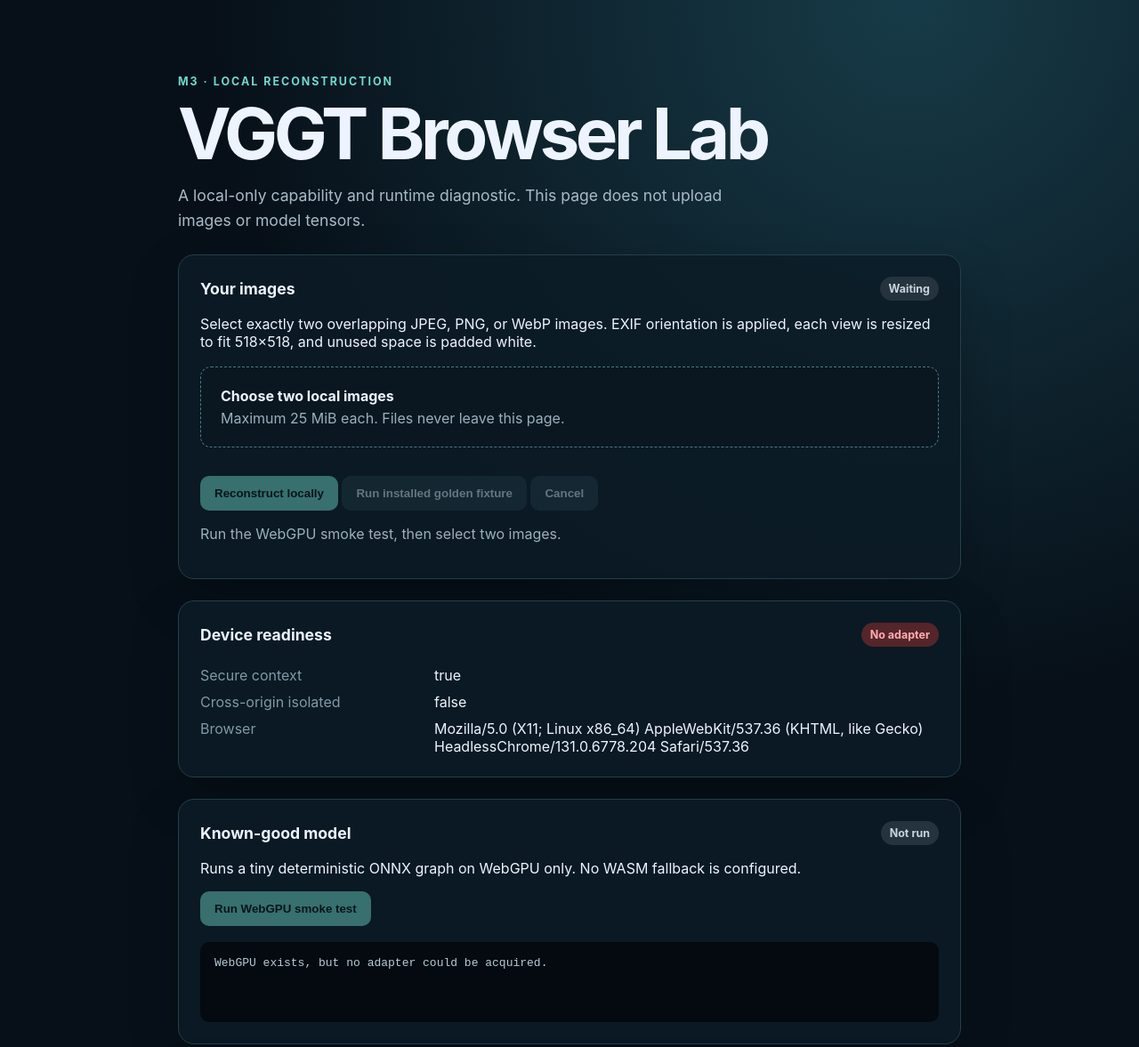
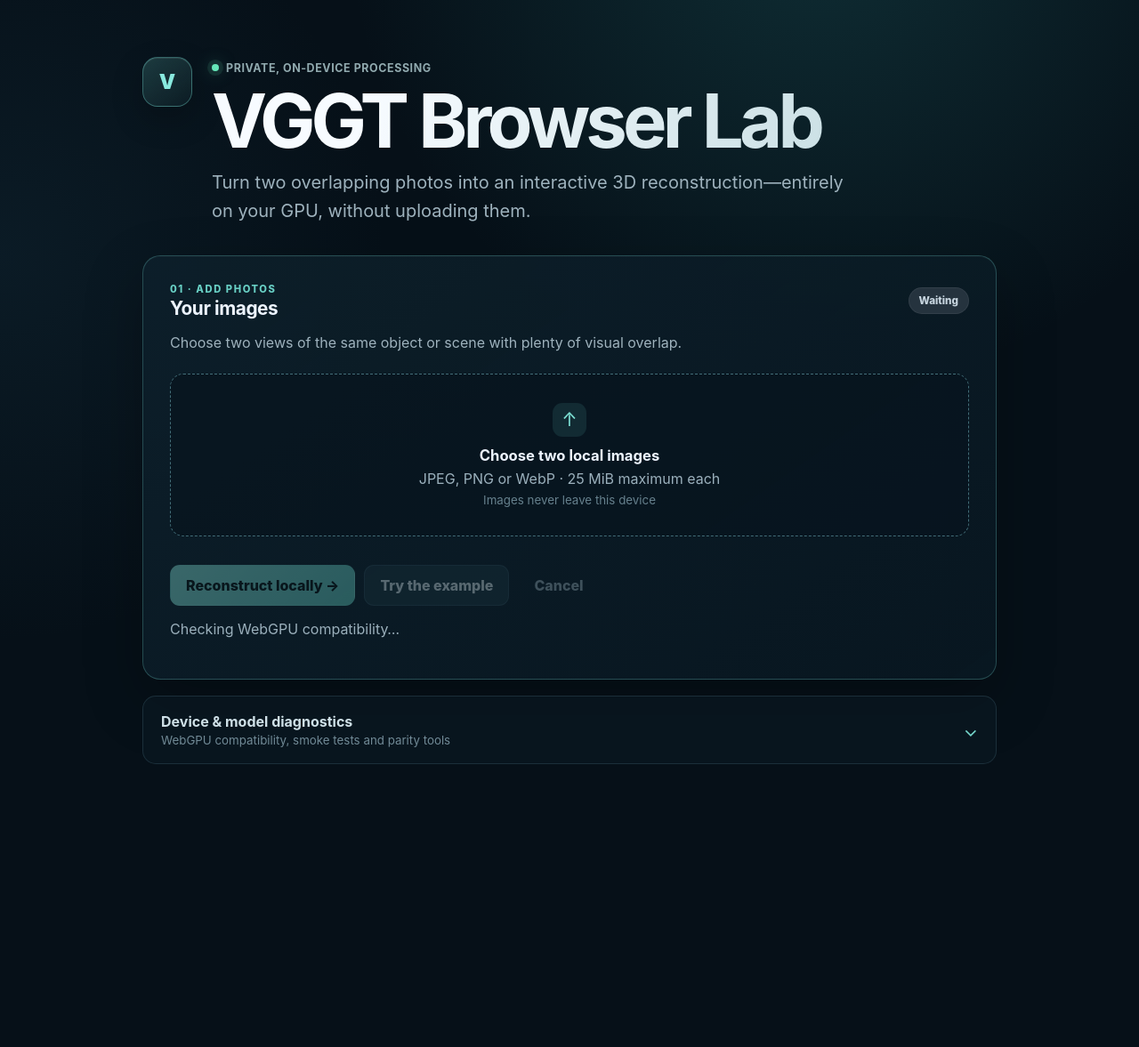
Before and after one commit to koernergb/vggt-in-browser, a website built with Vite: page apps/web/index.html in a window 1280 px wide. Shown: the top 1177 px of the page at 89% size. After the commit the page ends 959 px from the top, so only its background shows below. Built offline with nearby package versions, Linux system fonts and the light colour scheme.

Commit message:
Polish reconstruction interface

```diff
--- a/apps/web/index.html
+++ b/apps/web/index.html
@@ -8,37 +8,48 @@
   </head>
   <body>
     <main>
-      <p class="eyebrow">M3 · Local reconstruction</p>
+      <header class="hero">
+        <div class="brand-mark" aria-hidden="true">V</div>
+        <div>
+          <p class="privacy-pill"><span></span> Private, on-device processing</p>
           <h1>VGGT Browser Lab</h1>
-      <p class="lede">A local-only capability and runtime diagnostic. This page does not upload images or model tensors.</p>
-      <section class="card">
-        <div class="heading-row"><h2>Your images</h2><span id="user-badge" class="badge neutral">Waiting</span></div>
-        <p>Select exactly two overlapping JPEG, PNG, or WebP images. EXIF orientation is applied, each view is resized to fit 518×518, and unused space is padded white.</p>
-        <label class="drop-zone" for="images"><strong>Choose two local images</strong><span>Maximum 25 MiB each. Files never leave this page.</span></label>
+          <p class="lede">Turn two overlapping photos into an interactive 3D reconstruction—entirely on your GPU, without uploading them.</p>
+        </div>
+      </header>
+      <section class="card featured">
+        <div class="heading-row"><div><p class="step">01 · Add photos</p><h2>Your images</h2></div><span id="user-badge" class="badge neutral">Waiting</span></div>
+        <p class="section-copy">Choose two views of the same object or scene with plenty of visual overlap.</p>
+        <label class="drop-zone" for="images"><span class="upload-icon" aria-hidden="true">↑</span><strong>Choose two local images</strong><span>JPEG, PNG or WebP · 25 MiB maximum each</span><small>Images never leave this device</small></label>
         <input id="images" type="file" accept="image/jpeg,image/png,image/webp" multiple />
         <div id="previews" class="previews"></div>
-        <button id="run-user" type="button" disabled>Reconstruct locally</button>
-        <button id="run-example" class="secondary" type="button" disabled>Run installed golden fixture</button>
-        <button id="cancel-user" class="secondary" type="button" disabled>Cancel</button>
-        <p id="user-result" class="status" aria-live="polite">Run the WebGPU smoke test, then select two images.</p>
+        <div class="actions">
+          <button id="run-user" type="button" disabled>Reconstruct locally <span aria-hidden="true">→</span></button>
+          <button id="run-example" class="secondary" type="button" disabled>Try the example</button>
+          <button id="cancel-user" class="ghost" type="button" disabled>Cancel</button>
+        </div>
+        <p id="user-result" class="status" aria-live="polite">Checking WebGPU compatibility…</p>
       </section>
+      <details class="advanced">
+        <summary><span><strong>Device & model diagnostics</strong><small>WebGPU compatibility, smoke tests and parity tools</small></span><span class="summary-arrow">⌄</span></summary>
+        <div class="diagnostic-grid">
           <section class="card">
             <div class="heading-row"><h2>Device readiness</h2><span id="gpu-badge" class="badge">Checking…</span></div>
             <dl id="diagnostics"></dl>
           </section>
           <section class="card">
-        <div class="heading-row"><h2>Known-good model</h2><span id="run-badge" class="badge neutral">Not run</span></div>
-        <p>Runs a tiny deterministic ONNX graph on WebGPU only. No WASM fallback is configured.</p>
+            <div class="heading-row"><h2>WebGPU verification</h2><span id="run-badge" class="badge neutral">Not run</span></div>
+            <p>Runs a tiny deterministic ONNX graph on WebGPU only.</p>
             <button id="run" type="button" disabled>Run WebGPU smoke test</button>
             <pre id="result" aria-live="polite">Waiting for capability check.</pre>
           </section>
-      <section class="card">
+          <section class="card diagnostic-wide">
             <div class="heading-row"><h2>VGGT INT8 candidate</h2><span id="vggt-badge" class="badge neutral">Not run</span></div>
-        <p>Loads the local 1.8 GiB aggregator-INT8 bundle and runs a fixed two-view zero-input compatibility probe on WebGPU only.</p>
-        <button id="run-vggt" type="button" disabled>Load and run VGGT candidate</button>
-        <button id="run-parity" type="button" disabled>Run real-fixture parity</button>
-        <pre id="vggt-result" aria-live="polite">Run the known-good test first.</pre>
+            <p>Loads the local 1.8 GiB two-view model for compatibility and real-fixture parity checks.</p>
+            <div class="actions"><button id="run-vggt" type="button" disabled>Run compatibility probe</button><button id="run-parity" class="secondary" type="button" disabled>Run fixture parity</button></div>
+            <pre id="vggt-result" aria-live="polite">Run the WebGPU test first.</pre>
           </section>
+        </div>
+      </details>
       <section id="geometry" class="card wide" hidden>
         <div class="heading-row"><h2>Geometry validation</h2><span class="badge neutral">Human review</span></div>
         <p>Both panels share the same world-coordinate projection and framing. Blue is view 0, orange is view 1, and C0/C1 mark predicted camera centers.</p>
@@ -56,7 +67,7 @@
         <p id="geometry-stats" class="muted"></p>
       </section>
       <section id="user-geometry" class="card wide" hidden>
-        <div class="heading-row"><h2>Interactive reconstruction</h2><span class="badge pass">Local result</span></div>
+        <div class="heading-row"><div><p class="step">02 · Explore</p><h2>Interactive reconstruction</h2></div><span class="badge pass">Local result</span></div>
         <p>Drag to orbit, use the wheel to zoom, and adjust filtering. Points retain source-image color; white markers and direction rays show predicted cameras.</p>
         <div class="controls">
           <label>Keep confidence <input id="user-confidence" type="range" min="10" max="90" value="45" step="5" /> <output id="user-confidence-value">45%</output></label>
--- a/apps/web/src/main.ts
+++ b/apps/web/src/main.ts
@@ -94,6 +94,7 @@ async function inspectGpu() {
   gpuBadge.className = 'badge pass';
   runButton.disabled = false;
   result.textContent = 'Ready to test ONNX Runtime Web.';
+  runButton.click();
 }
 
 function createWorker() { return new Worker(new URL('./inference.worker.ts', import.meta.url), {type: 'module'}); }
--- a/apps/web/src/style.css
+++ b/apps/web/src/style.css
@@ -1,32 +1,56 @@
-:root { font-family: Inter, ui-sans-serif, system-ui, sans-serif; color: #edf4ff; background: #071019; }
+:root { font-family: Inter, ui-sans-serif, system-ui, -apple-system, sans-serif; color: #edf4ff; background: #061018; font-synthesis: none; }
 * { box-sizing: border-box; }
-body { margin: 0; min-height: 100vh; background: radial-gradient(circle at 80% 0%, #173b48 0, transparent 42%), #071019; }
-main { width: min(880px, calc(100% - 32px)); margin: 0 auto; padding: 72px 0; }
-.eyebrow { color: #71d8cc; font-size: .78rem; font-weight: 700; letter-spacing: .16em; text-transform: uppercase; }
-h1 { margin: 8px 0 12px; font-size: clamp(2.5rem, 7vw, 5rem); line-height: .95; letter-spacing: -.055em; }
-.lede { max-width: 650px; color: #a9bbc7; font-size: 1.1rem; line-height: 1.6; }
-.card { margin-top: 24px; padding: 24px; border: 1px solid #24404b; border-radius: 18px; background: rgba(11, 27, 38, .82); box-shadow: 0 22px 55px rgba(0, 0, 0, .22); }
+body { margin: 0; min-height: 100vh; background: radial-gradient(circle at 72% -10%, rgba(38, 121, 124, .28), transparent 38%), radial-gradient(circle at 0% 30%, rgba(30, 71, 92, .2), transparent 30%), #061018; }
+body::before { content: ''; position: fixed; inset: 0; pointer-events: none; opacity: .16; background-image: linear-gradient(rgba(255,255,255,.025) 1px, transparent 1px), linear-gradient(90deg, rgba(255,255,255,.025) 1px, transparent 1px); background-size: 48px 48px; mask-image: linear-gradient(to bottom, black, transparent 75%); }
+main { position: relative; width: min(960px, calc(100% - 36px)); margin: 0 auto; padding: 64px 0 100px; }
+.hero { display: grid; grid-template-columns: auto 1fr; align-items: start; gap: 22px; margin-bottom: 34px; }
+.brand-mark { display: grid; place-items: center; width: 56px; height: 56px; border: 1px solid rgba(113,216,204,.38); border-radius: 17px; background: linear-gradient(145deg, rgba(113,216,204,.2), rgba(113,216,204,.04)); color: #89eadf; font-size: 1.45rem; font-weight: 900; box-shadow: inset 0 1px rgba(255,255,255,.09), 0 14px 35px rgba(0,0,0,.22); }
+.privacy-pill { display: inline-flex; align-items: center; gap: 8px; margin: 0 0 13px; color: #91aaaF; font-size: .78rem; font-weight: 700; letter-spacing: .045em; text-transform: uppercase; }
+.privacy-pill span { width: 8px; height: 8px; border-radius: 50%; background: #65e6b8; box-shadow: 0 0 0 5px rgba(101,230,184,.1), 0 0 18px rgba(101,230,184,.5); }
+h1 { margin: 0 0 14px; font-size: clamp(2.7rem, 7vw, 5.2rem); line-height: .94; letter-spacing: -.058em; background: linear-gradient(110deg, #f7fbff 20%, #bcd7dc); background-clip: text; color: transparent; }
+.lede { max-width: 720px; margin: 0; color: #9eb2bd; font-size: clamp(1.05rem, 2vw, 1.25rem); line-height: 1.6; }
+.card { margin-top: 22px; padding: 26px; border: 1px solid rgba(87, 130, 145, .34); border-radius: 20px; background: linear-gradient(145deg, rgba(13, 31, 42, .94), rgba(9, 24, 34, .88)); box-shadow: 0 24px 65px rgba(0, 0, 0, .25), inset 0 1px rgba(255,255,255,.025); }
+.card.featured { padding: 30px; border-color: rgba(92, 174, 169, .34); }
 .card.wide { width: min(1200px, calc(100vw - 32px)); margin-left: 50%; transform: translateX(-50%); }
 .heading-row { display: flex; align-items: center; justify-content: space-between; gap: 16px; }
-h2 { margin: 0; font-size: 1.1rem; }
-.badge { border-radius: 999px; padding: 6px 10px; background: #614f19; color: #ffe797; font-size: .78rem; font-weight: 700; }
+h2 { margin: 2px 0 0; font-size: 1.3rem; letter-spacing: -.02em; }
+.step { margin: 0; color: #68cfc4; font-size: .7rem; font-weight: 800; letter-spacing: .14em; text-transform: uppercase; }
+.section-copy { margin: 14px 0 0; color: #9eb2bd; line-height: 1.55; }
+.badge { border: 1px solid rgba(255,255,255,.06); border-radius: 999px; padding: 7px 11px; background: #614f19; color: #ffe797; font-size: .73rem; font-weight: 800; }
 .badge.pass { background: #123f36; color: #78efcc; }.badge.fail { background: #54252a; color: #ffabb1; }.badge.neutral { background: #25333e; color: #c7d5df; }
 dl { display: grid; grid-template-columns: minmax(140px, .6fr) 1.4fr; gap: 10px 20px; margin: 22px 0 0; }
 dt { color: #8298a7; } dd { margin: 0; overflow-wrap: anywhere; }
-button { border: 0; border-radius: 10px; padding: 12px 16px; color: #06110f; background: #71d8cc; font-weight: 800; cursor: pointer; }
-button:disabled { cursor: not-allowed; opacity: .45; }
-button.secondary { color: #cfe5ed; background: #203844; }
+button { border: 1px solid transparent; border-radius: 11px; padding: 12px 17px; color: #06110f; background: linear-gradient(135deg, #85e3d7, #5dc6bb); font: inherit; font-weight: 800; cursor: pointer; box-shadow: 0 8px 20px rgba(62,181,169,.13); transition: transform .16s ease, filter .16s ease, border-color .16s ease; }
+button:hover:not(:disabled) { transform: translateY(-1px); filter: brightness(1.07); }
+button:focus-visible, summary:focus-visible, .drop-zone:focus-within { outline: 2px solid #8deade; outline-offset: 3px; }
+button:disabled { cursor: not-allowed; opacity: .38; box-shadow: none; }
+button.secondary { color: #d6e7ed; border-color: rgba(104,151,167,.22); background: #19313d; box-shadow: none; }
+button.ghost { color: #94aab5; border-color: transparent; background: transparent; box-shadow: none; }
+.actions { display: flex; flex-wrap: wrap; gap: 10px; align-items: center; }
 input[type=file] { position: absolute; width: 1px; height: 1px; opacity: 0; }
-.drop-zone { display: flex; flex-direction: column; gap: 5px; margin: 18px 0; padding: 22px; border: 1px dashed #4c7987; border-radius: 12px; background: #0a1720; cursor: pointer; }
+.drop-zone { display: flex; flex-direction: column; align-items: center; gap: 6px; margin: 22px 0 18px; padding: 32px 22px; border: 1px dashed #426d78; border-radius: 15px; background: rgba(7,20,29,.62); text-align: center; cursor: pointer; transition: border-color .18s ease, background .18s ease; }
+.drop-zone:hover { border-color: #72cfc4; background: rgba(19,46,55,.68); }
+.drop-zone strong { font-size: 1.04rem; }
 .drop-zone span, .status { color: #9bb0bc; }
+.drop-zone small { color: #66808d; }
+.upload-icon { display: grid; place-items: center; width: 38px; height: 38px; margin-bottom: 5px; border-radius: 11px; background: rgba(113,216,204,.11); color: #7de0d4 !important; font-size: 1.3rem; }
 .previews { display: grid; grid-template-columns: repeat(2, 1fr); gap: 12px; margin-bottom: 14px; }
 .previews figure { margin: 0; }
-.previews img { width: 100%; aspect-ratio: 1.5; object-fit: cover; border-radius: 9px; }
+.previews img { width: 100%; aspect-ratio: 1.5; object-fit: cover; border: 1px solid #2b4651; border-radius: 11px; }
 .previews figcaption { margin-top: 5px; color: #9bb0bc; font-size: .78rem; overflow-wrap: anywhere; }
-pre { min-height: 90px; margin: 18px 0 0; padding: 16px; overflow: auto; border-radius: 10px; background: #040a0f; color: #b7cad5; white-space: pre-wrap; }
+pre { min-height: 90px; margin: 18px 0 0; padding: 16px; overflow: auto; border: 1px solid rgba(78,111,124,.18); border-radius: 11px; background: #040a0f; color: #a9bdc8; font-size: .78rem; white-space: pre-wrap; }
 .controls { display: flex; flex-wrap: wrap; gap: 18px 28px; margin: 18px 0; color: #b7cad5; }
 .controls label { display: flex; align-items: center; gap: 9px; }
 select { border: 1px solid #31505d; border-radius: 7px; padding: 7px; color: #edf4ff; background: #0a1720; }
-canvas { display: block; width: 100%; height: auto; border: 1px solid #24404b; border-radius: 12px; background: #071019; }
+canvas { display: block; width: 100%; height: auto; border: 1px solid #284651; border-radius: 14px; background: #071019; box-shadow: inset 0 0 50px rgba(0,0,0,.18); }
+.advanced { margin-top: 18px; }
+.advanced > summary { display: flex; align-items: center; justify-content: space-between; gap: 20px; padding: 18px 20px; border: 1px solid rgba(74,111,124,.3); border-radius: 15px; background: rgba(10,25,35,.6); color: #cfe0e7; cursor: pointer; list-style: none; }
+.advanced > summary::-webkit-details-marker { display: none; }
+.advanced summary span:first-child { display: flex; flex-direction: column; gap: 3px; }
+.advanced summary small { color: #718a96; font-weight: 400; }
+.summary-arrow { color: #75d6cb; font-size: 1.3rem; transition: transform .2s ease; }
+.advanced[open] .summary-arrow { transform: rotate(180deg); }
+.diagnostic-grid { display: grid; grid-template-columns: 1fr 1fr; gap: 0 18px; }
+.diagnostic-wide { grid-column: 1 / -1; }
 .muted { color: #8298a7; }
-@media (max-width: 600px) { main { padding: 40px 0; } dl { grid-template-columns: 1fr; gap: 4px; } dd { margin-bottom: 10px; } }
+@media (max-width: 700px) { main { padding: 36px 0 70px; } .hero { grid-template-columns: 1fr; gap: 16px; } .brand-mark { width: 46px; height: 46px; border-radius: 14px; } .card, .card.featured { padding: 21px; } .diagnostic-grid { grid-template-columns: 1fr; } .diagnostic-wide { grid-column: auto; } dl { grid-template-columns: 1fr; gap: 4px; } dd { margin-bottom: 10px; } .actions button { flex: 1 1 auto; } }
```
Lines whose indentation alone changed are shown as unchanged.
